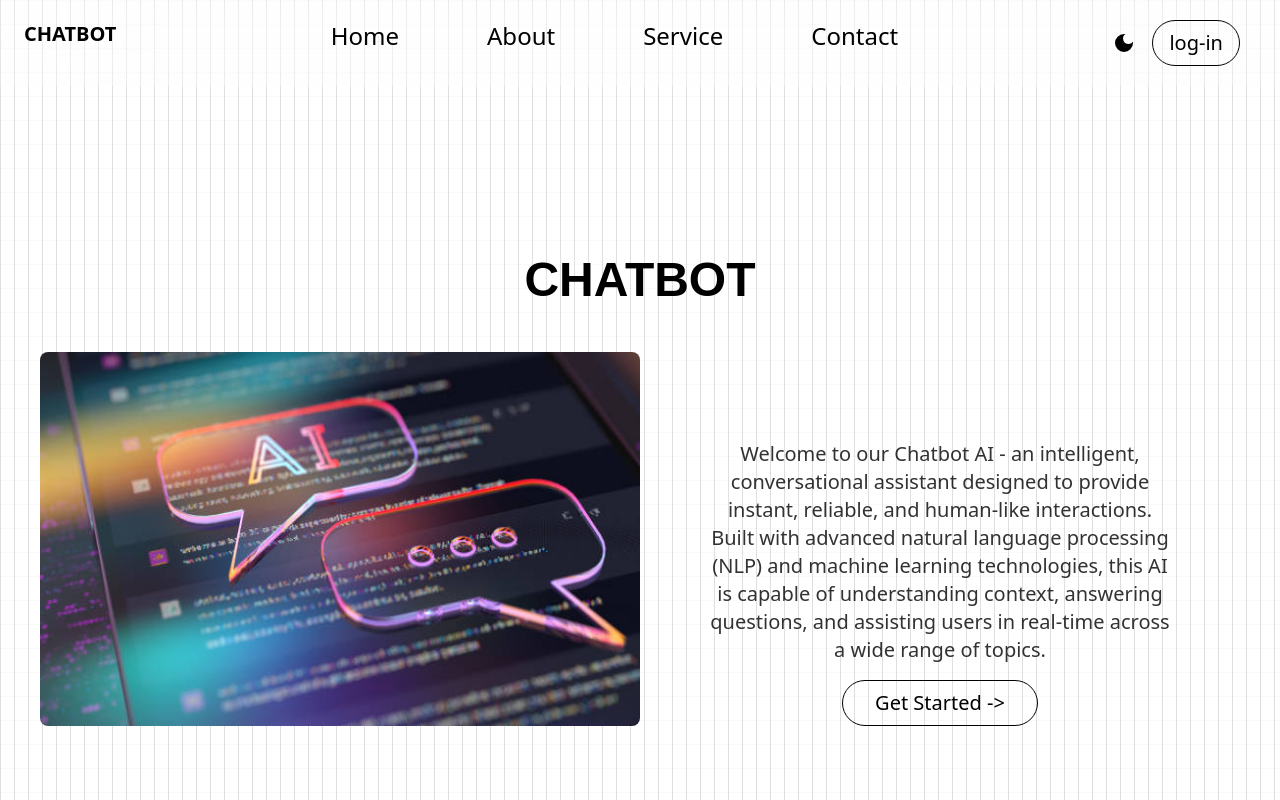
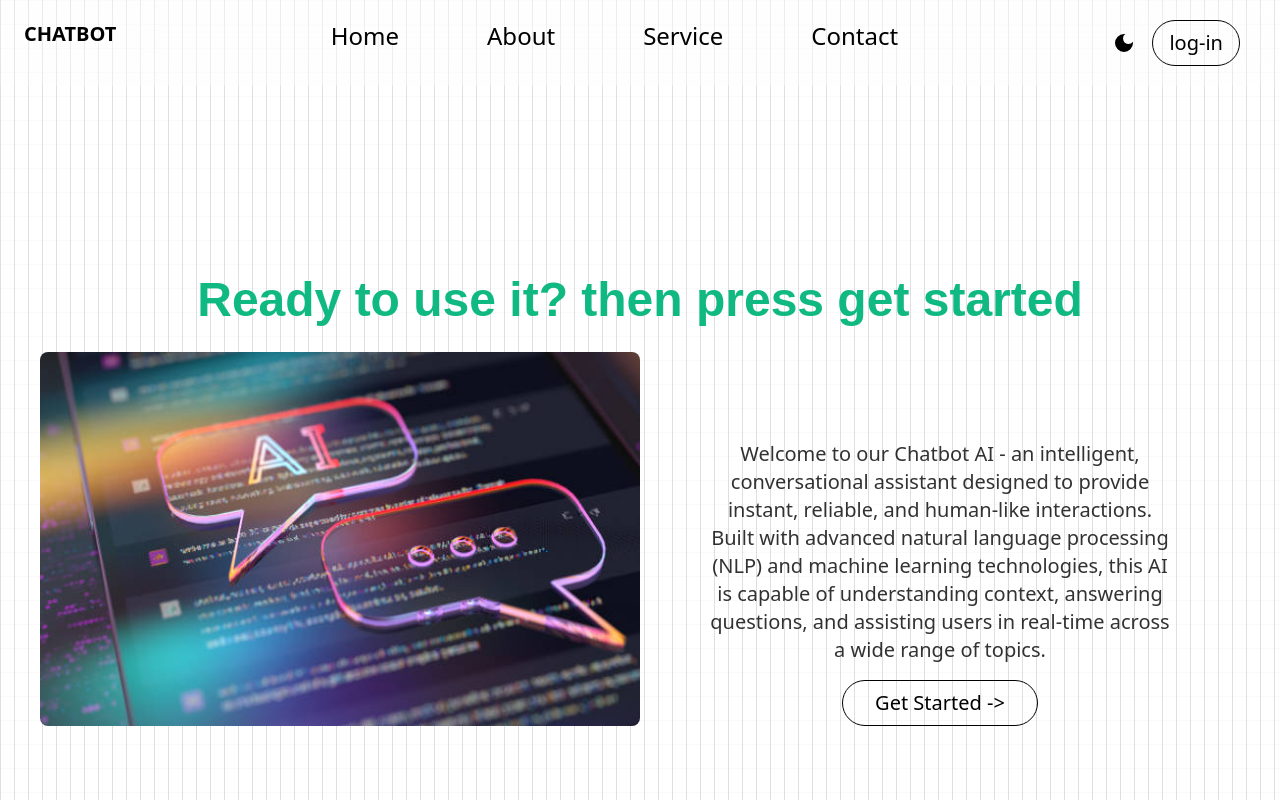
Before and after one commit to ROHITDUBEY777/Chatbot-AI, a React (Vite) app: page / in a window 1280 px wide. Shown: the top 800 px of the page. Built offline with nearby package versions, Linux system fonts and the light colour scheme.

Commit message:
new commit

```diff
--- a/package.json
+++ b/package.json
@@ -16,6 +16,7 @@
     "@tailwindcss/vite": "^4.1.8",
     "axios": "^1.9.0",
     "framer-motion": "^12.15.0",
+    "gsap": "^3.13.0",
     "motion": "^12.15.0",
     "react": "^19.1.0",
     "react-dom": "^19.1.0",
--- a/src/components/Hero.jsx
+++ b/src/components/Hero.jsx
@@ -1,9 +1,11 @@
 import {useState,useEffect,useRef} from 'react'
 import Navbar from './Navbar';
-import {   motion ,useAnimate,useAnimation,useInView } from 'framer-motion';
+import {   motion ,useAnimation,useInView } from 'framer-motion';
 import Ai from "../assets/AI.jpg"
 import { Behavior } from '@google/genai';
+import { gsap } from "gsap";
 
+import { TextPlugin } from "gsap/TextPlugin";
 
 
 const  Hero = ({darkmode,setdarkmode}) => {
@@ -15,6 +17,28 @@ const  Hero = ({darkmode,setdarkmode}) => {
     const inview = useInView(ref,{once:true,amount:0.5});
     const controls = useAnimation();
 
+    const textref = useRef();
+
+    gsap.registerPlugin(TextPlugin);
+
+    useEffect(()=>{
+     const t1 = gsap.timeline({defaults:{ease:"bounce.out",duration:0.8}});
+     t1.to(textref.current ,{
+        scale:1.2,
+        rotate:5,
+        color:"#facc15",
+     })
+     .to(textref.current , {
+        text:"Ready to use it? then press get started ",
+        ease:"power1.inOut",
+        duration:2,
+     })
+     .to(textref.current,{
+        scale:1,
+        rotate:0,
+        color:"#10b981",
+     })
+        },[])
     useEffect(()=>{
         const handlescroll = ()=>{
              const current  = window.scrollY;
@@ -55,7 +79,8 @@ const  Hero = ({darkmode,setdarkmode}) => {
             initial = {{opacity:0,y:20}}
             animate = {{opacity:1,y:0}}
             transition={{duration : 1 , ease : "easeOut"}}
-            className={`poppins  text-5xl   font-bold opacity-80 md:text-5xl  text-center  mt-[32vh]`}>CHATBOT   </motion.h1>
+            ref={textref}
+            className={`poppins  text-5xl px-4  font-bold opacity-80 md:text-5xl  text-center  mt-[32vh]`}>CHATBOT   </motion.h1>
             <div className='flex flex-col  lg:flex-row px-4 w-full  justify-between  md:px-10 mt-[6vh]'>
 
              <motion.img
--- a/src/components/Navbar.jsx
+++ b/src/components/Navbar.jsx
@@ -1,4 +1,4 @@
-import React, { useActionState, useEffect, useState } from 'react'
+import React, { useActionState, useEffect, useState} from 'react'
 import { IoMdMenu } from "react-icons/io";
 import { FaApple } from "react-icons/fa";
 import { FaMeta } from "react-icons/fa6";
@@ -6,9 +6,12 @@ import { FaGoogle } from "react-icons/fa";
 import { MdOutlineLightMode } from "react-icons/md";
 import { MdDarkMode } from "react-icons/md";
 
+
+
 import {domAnimation, easeIn, m, motion} from 'motion/react';
 
 const Navbar = ({darkmode,setdarkmode}) => {
+
 
 
   const[menu,setmenu] = useState(false);
```
Also changed, not shown: 1 other file (tests, documents, lock files or other folders).
